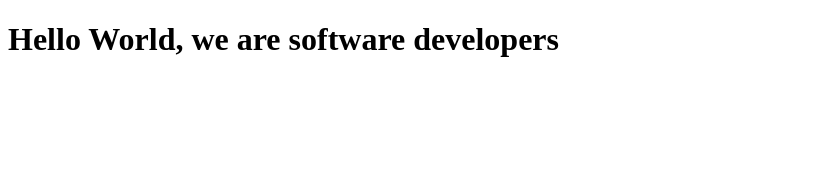
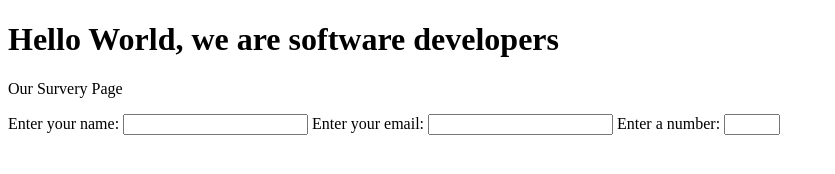
Before and after one commit to oluwoleeo/remi-brunostar-collab, a plain HTML site: page index.html in a window 1280 px wide. Shown: the whole page, without its empty margins (0-835 px from the left). Drawn offline with Linux system fonts and the light colour scheme.

Commit message:
Begin survey page

```diff
--- a/index.html
+++ b/index.html
@@ -7,7 +7,17 @@
   </head>
 
   <body>
-    <h1>Hello World, we are software developers</h1>
+    <h1 id = "title">Hello World, we are software developers</h1>
+    <p id="description">Our Survery Page</p>
+    <form id="survey-form">
+      <label id="name-label">Enter your name: </label>
+      <input id = "name" type="text" required></input>
+      <label id="email-label">Enter your email: </label>
+      <input id = "email" type="email" required></input>
+      <label id="number-label">Enter a number: </label>
+      <input id = "number" type="number" min="1" max="10"/>
+    </form>
+
     <script src="https://cdn.freecodecamp.org/testable-projects-fcc/v1/bundle.js"></script>
 
     <!--
```
